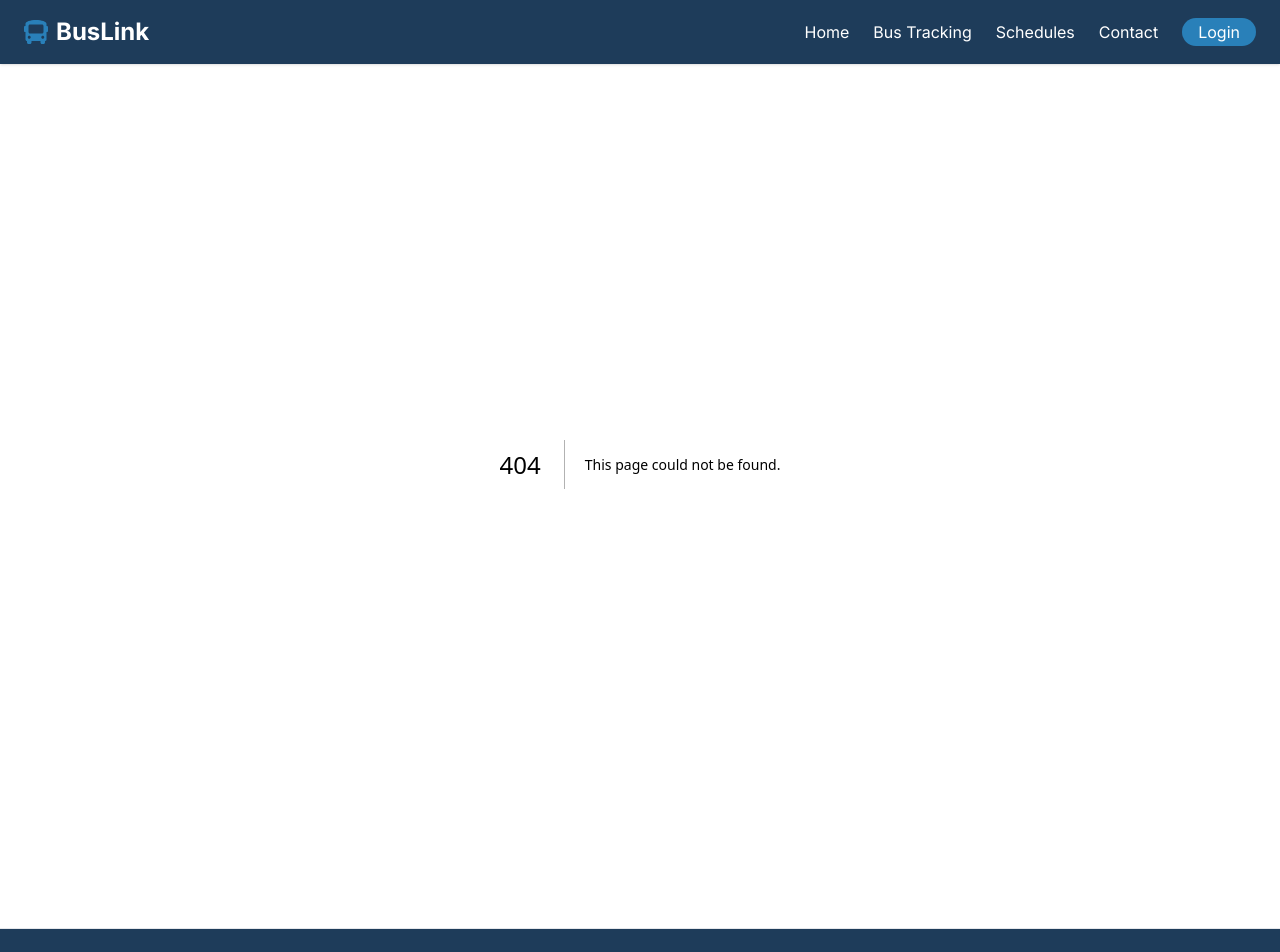
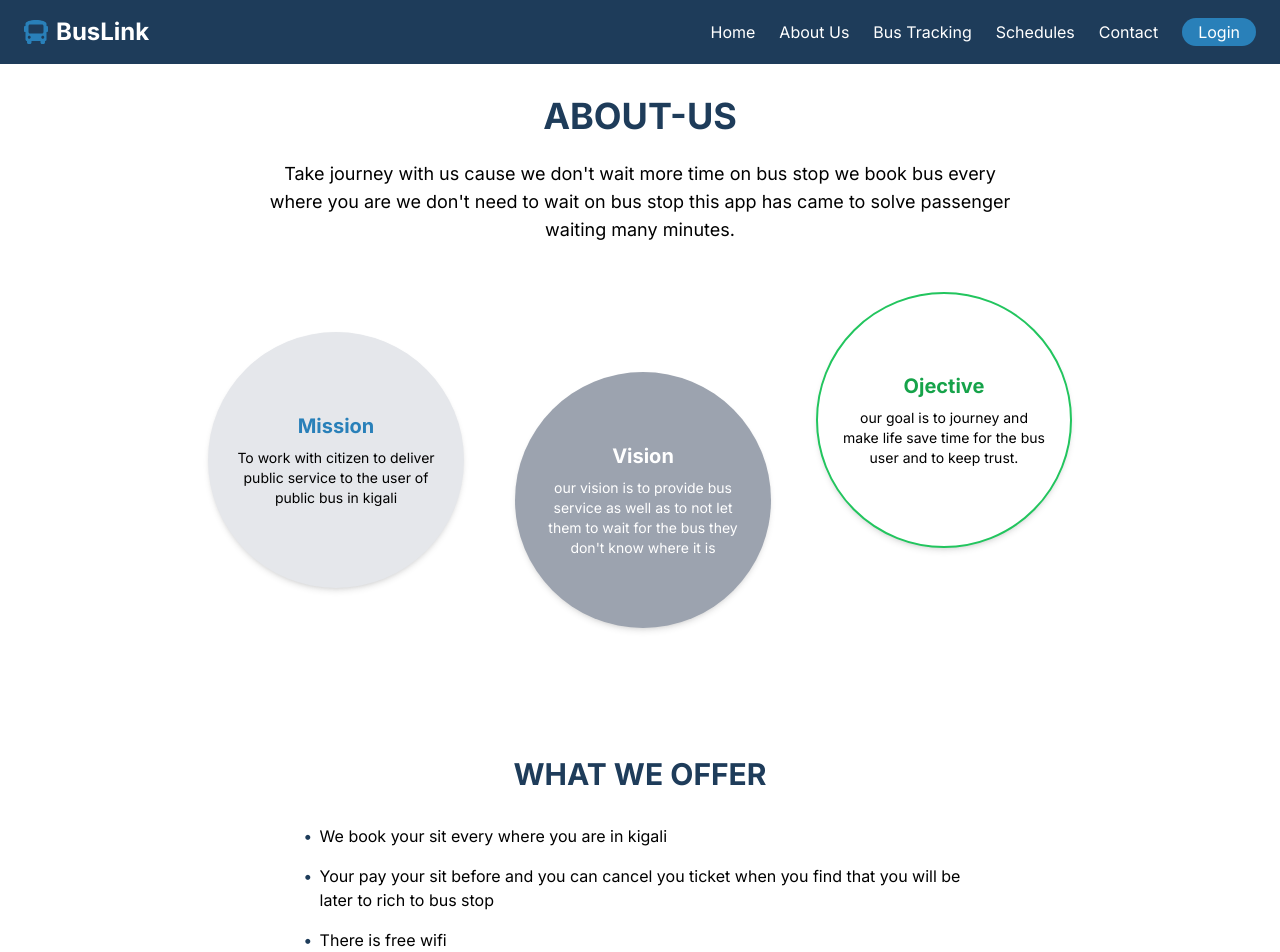
Before and after one commit to munezero-grace/BusLink-project, a Next.js app: page /about in a window 1280 px wide. Before the commit this address had no page. Shown: the top 952 px of the page. Built offline with nearby package versions, Linux system fonts and the light colour scheme.

Commit message:
Add About Us page with mission, vision and objectives

```diff
--- /dev/null
+++ b/src/app/about/page.tsx
@@ -0,0 +1,106 @@
+import React from "react";
+
+export default function AboutPage() {
+  return (
+    <main className="min-h-screen bg-white">
+      {/* Main Content */}
+      <div className="container mx-auto px-4 py-8 max-w-4xl">
+        {/* About Us Header */}
+        <div className="text-center mb-12">
+          <h1 className="text-4xl font-bold text-primary-dark mb-6">
+            ABOUT-US
+          </h1>
+          <p className="text-lg text-center max-w-3xl mx-auto">
+            Take journey with us cause we don't wait more time on bus stop we
+            book bus every where you are we don't need to wait on bus stop this
+            app has came to solve passenger waiting many minutes.
+          </p>
+        </div>
+
+        {/* Mission, Vision and Objective Circles - Mobile Layout */}
+        <div className="md:hidden flex flex-col items-center space-y-12 mb-16">
+          {/* Mission */}
+          <div className="bg-gray-200 rounded-full w-64 h-64 flex flex-col justify-center items-center p-6 text-center shadow-md">
+            <h3 className="text-xl font-bold text-primary mb-2">Mission</h3>
+            <p className="text-sm">
+              To work with citizen to deliver public service to the user of
+              public bus in kigali
+            </p>
+          </div>
+
+          {/* Vision */}
+          <div className="bg-gray-400 rounded-full w-64 h-64 flex flex-col justify-center items-center p-6 text-center shadow-md -mt-8">
+            <h3 className="text-xl font-bold text-white mb-2">Vision</h3>
+            <p className="text-sm text-white">
+              our vision is to provide bus service as well as to not let them to
+              wait for the bus they don't know where it is
+            </p>
+          </div>
+
+          {/* Objective */}
+          <div className="bg-white border-2 border-green-500 rounded-full w-64 h-64 flex flex-col justify-center items-center p-6 text-center shadow-md -mt-8">
+            <h3 className="text-xl font-bold text-green-600 mb-2">Ojective</h3>
+            <p className="text-sm">
+              our goal is to journey and make life save time for the bus user
+              and to keep trust.
+            </p>
+          </div>
+        </div>
+
+        {/* Mission, Vision and Objective Circles - Desktop Layout */}
+        <div className="hidden md:block relative h-[400px] mb-16">
+          {/* Mission */}
+          <div className="absolute top-10 left-0 bg-gray-200 rounded-full w-64 h-64 flex flex-col justify-center items-center p-6 text-center shadow-md hover:scale-105 transition-transform z-10 hover:z-40">
+            <h3 className="text-xl font-bold text-primary mb-2">Mission</h3>
+            <p className="text-sm">
+              To work with citizen to deliver public service to the user of
+              public bus in kigali
+            </p>
+          </div>
+
+          {/* Vision */}
+          <div className="absolute top-20 left-[calc(50%-125px)] bg-gray-400 rounded-full w-64 h-64 flex flex-col justify-center items-center p-6 text-center shadow-md hover:scale-105 transition-transform z-20 hover:z-40">
+            <h3 className="text-xl font-bold text-white mb-2">Vision</h3>
+            <p className="text-sm text-white">
+              our vision is to provide bus service as well as to not let them to
+              wait for the bus they don't know where it is
+            </p>
+          </div>
+
+          {/* Objective */}
+          <div className="absolute top-0 right-0 bg-white border-2 border-green-500 rounded-full w-64 h-64 flex flex-col justify-center items-center p-6 text-center shadow-md hover:scale-105 transition-transform z-30 hover:z-40">
+            <h3 className="text-xl font-bold text-green-600 mb-2">Ojective</h3>
+            <p className="text-sm">
+              our goal is to journey and make life save time for the bus user
+              and to keep trust.
+            </p>
+          </div>
+        </div>
+
+        {/* What We Offer Section */}
+        <div className="mb-16">
+          <h2 className="text-3xl font-bold text-primary-dark text-center mb-8">
+            WHAT WE OFFER
+          </h2>
+          <ul className="max-w-2xl mx-auto space-y-4">
+            <li className="flex items-baseline">
+              <span className="text-primary-dark font-bold mr-2">•</span>
+              <span>We book your sit every where you are in kigali</span>
+            </li>
+            <li className="flex items-baseline">
+              <span className="text-primary-dark font-bold mr-2">•</span>
+              <span>
+                Your pay your sit before and you can cancel you ticket when you
+                find that you will be later to rich to bus stop
+              </span>
+            </li>
+            <li className="flex items-baseline">
+              <span className="text-primary-dark font-bold mr-2">•</span>
+              <span>There is free wifi</span>
+            </li>
+          </ul>
+        </div>
+      </div>
+    </main>
+  );
+}
--- a/src/app/layout.tsx
+++ b/src/app/layout.tsx
@@ -30,6 +30,7 @@ export default function RootLayout({
             <nav>
               <ul className="flex space-x-6">
                 <li><Link href="/" className="hover:text-primary transition-colors">Home</Link></li>
+                <li><Link href="/about" className="hover:text-primary transition-colors">About Us</Link></li>
                 <li><Link href="/tracking" className="hover:text-primary transition-colors">Bus Tracking</Link></li>
                 <li><Link href="/schedules" className="hover:text-primary transition-colors">Schedules</Link></li>
                 <li><Link href="/contact" className="hover:text-primary transition-colors">Contact</Link></li>
```
Also changed, not shown: src/app/about/about.css (added, +89 -0 lines).
